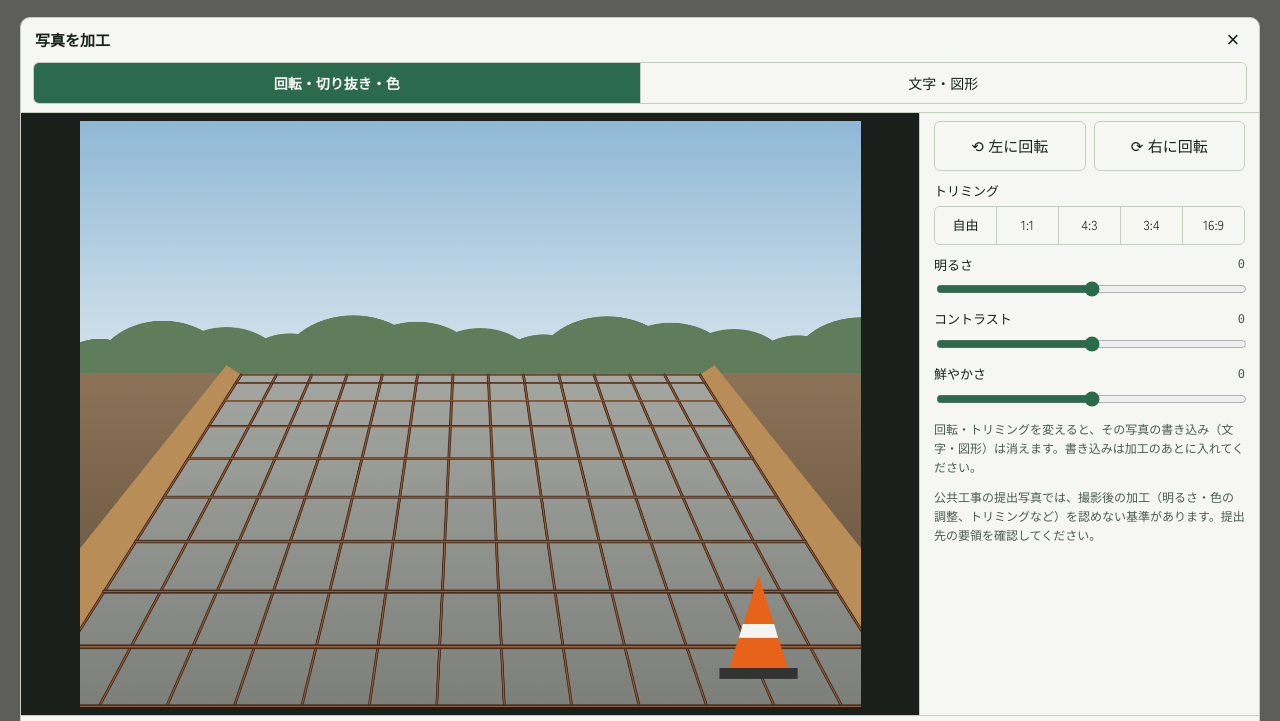
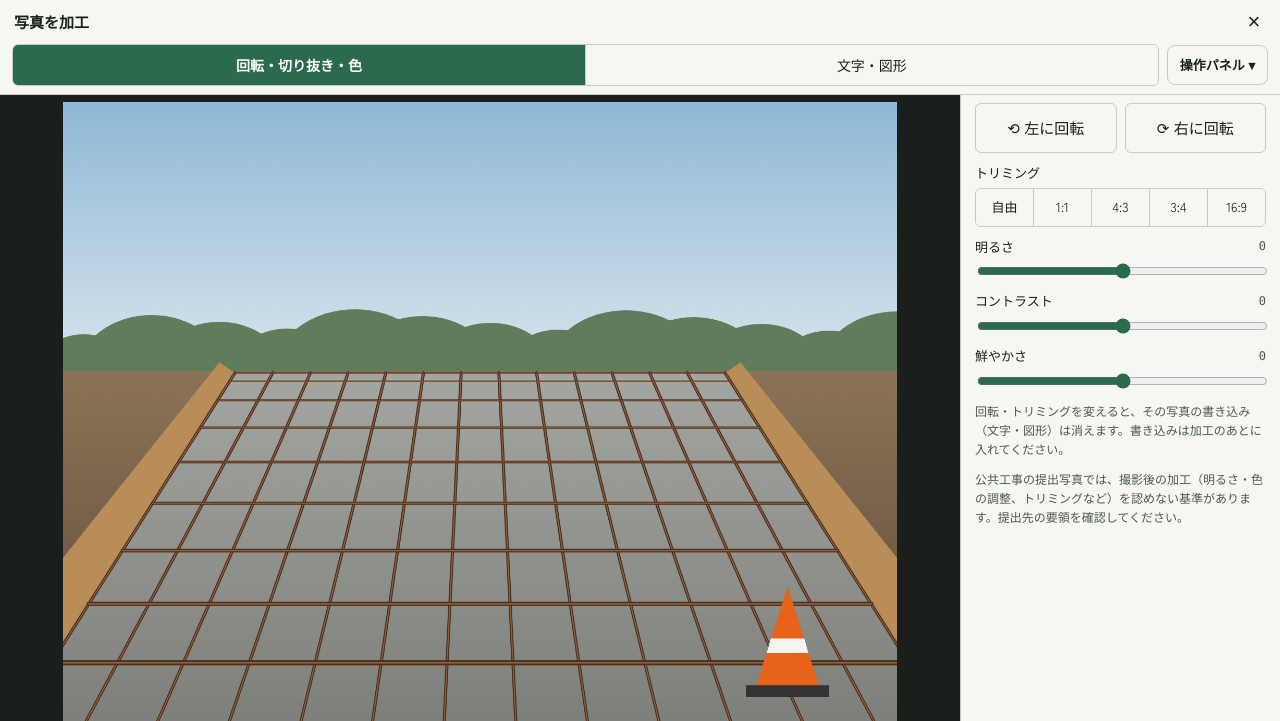
Before and after one commit to snt1989/kokubanapp, a website: page index.html in a window 1280 px wide. Both pictures are taken after a click on the button "✎ 加工・書き込み". Shown: the top 721 px of the page. Drawn offline with Linux system fonts and the light colour scheme; no server answers; a web font is replaced by a local one.

Commit message:
加工画面を全画面表示にし、操作パネルをたたんで写真を最大化できるように
Co-Authored-By: Claude Sonnet 5.5 <noreply@anthropic.com>
Claude-Session: https://claude.ai/code/session_016XzZ6qTTaaZ1Lni6vJpfZg

```diff
--- a/index.html
+++ b/index.html
@@ -250,7 +250,7 @@ input[type="range"] { width: 100%; accent-color: var(--accent); }
 
 /* 加工・書き込み（ひとつの画面。写真をできるだけ大きく） */
 .editbtn { min-height: 32px; padding: 0 12px; font: inherit; font-size: 12px; font-weight: 700; color: var(--ink); background: var(--surface); border: 1px solid var(--line); border-radius: 999px; cursor: pointer; white-space: nowrap; }
-#edit { width: min(1240px, calc(100vw - 16px)); height: min(97vh, 1000px); padding: 0; border: 1px solid var(--line); border-radius: 10px; background: var(--surface); color: var(--ink); font-family: var(--f-body); overflow: hidden; }
+#edit { width: 100vw; max-width: 100vw; height: 100vh; height: 100dvh; max-height: 100dvh; padding: 0; border: 0; border-radius: 0; margin: 0; background: var(--surface); color: var(--ink); font-family: var(--f-body); overflow: hidden; }
 #edit[open] { display: flex; flex-direction: column; }
 #edit::backdrop { background: rgba(0, 0, 0, .6); }
 .ed-head { display: flex; align-items: center; justify-content: space-between; padding: 2px 6px 2px 14px; flex: none; }
@@ -258,9 +258,13 @@ input[type="range"] { width: 100%; accent-color: var(--accent); }
 .ed-tabbar { flex: none; padding: 0 12px 8px; border-bottom: 1px solid var(--line); }
 .ed-tabbar .seg button { min-height: 40px; font-size: 14px; }
 .ed-main { flex: 1 1 auto; min-height: 0; display: flex; flex-direction: column; }
-.ed-stage { flex: 1 1 auto; min-height: 0; display: flex; align-items: center; justify-content: center; background: #1b1f1c; overflow: hidden; padding: 8px; }
+.ed-stage { flex: 1 1 auto; min-height: 0; display: flex; align-items: center; justify-content: center; background: #1b1f1c; overflow: hidden; padding: 6px; }
 .ed-wrap { position: relative; line-height: 0; }
 #ed-cv { display: block; touch-action: none; }
+.ed-side[hidden] { display: none; }
+.ed-tabbar { display: flex; gap: 8px; align-items: center; }
+.ed-tabbar .seg { flex: 1; }
+.ed-tabbar .panelbtn { flex: none; min-height: 40px; padding: 0 12px; font: inherit; font-size: 13px; font-weight: 700; color: var(--ink); background: var(--surface); border: 1px solid var(--line); border-radius: 8px; cursor: pointer; white-space: nowrap; }
 .ed-side { flex: none; height: 33%; min-height: 150px; overflow-y: auto; padding: 8px 14px; -webkit-overflow-scrolling: touch; }
 .ed-pane { display: flex; flex-direction: column; gap: 10px; }
 .ed-notice { margin: 0 0 8px; padding: 6px 10px; border-radius: 6px; background: var(--bg); border: 1px solid var(--mark); }
@@ -288,14 +292,14 @@ input[type="range"] { width: 100%; accent-color: var(--accent); }
 .seg button[role="tab"][aria-selected="true"] { background: var(--accent); color: var(--accent-ink); font-weight: 700; }
 @media (min-width: 900px) {
   .ed-main { flex-direction: row; }
-  .ed-side { width: 340px; height: auto; flex: none; border-left: 1px solid var(--line); }
+  .ed-side { width: 320px; height: auto; flex: none; border-left: 1px solid var(--line); }
 }
 @media (max-width: 860px) {
-  #edit { width: 100vw; max-width: 100vw; height: 100dvh; max-height: 100dvh; border-radius: 0; border: 0; }
   .fname { overflow: hidden; white-space: nowrap; text-overflow: ellipsis; display: block; }
   .stage-head { align-items: center; }
   .editbtn { padding: 0 10px; }
   .ed-stage { padding: 4px; }
+  .ed-side { height: 30%; }
 }
 
 @media (prefers-reduced-motion: no-preference) {
@@ -468,7 +472,7 @@ input[type="range"] { width: 100%; accent-color: var(--accent); }
   <div class="ed-tabbar"><div class="seg" role="tablist" id="ed-tabs" aria-label="加工の種類">
     <button type="button" role="tab" data-tab="adjust" aria-selected="true">回転・切り抜き・色</button>
     <button type="button" role="tab" data-tab="marks" aria-selected="false">文字・図形</button>
-  </div></div>
+  </div><button type="button" class="panelbtn" id="ed-panel" aria-expanded="true">操作パネル ▾</button></div>
   <div class="ed-main">
     <div class="ed-stage" id="ed-stage">
       <div class="ed-wrap" id="ed-wrap">
@@ -1841,7 +1845,7 @@ input[type="range"] { width: 100%; accent-color: var(--accent); }
   function edFit(W, H) {
     var cv2 = $('#ed-cv'), st = $('#ed-stage');
     if (cv2.width !== W || cv2.height !== H) { cv2.width = W; cv2.height = H; }
-    var sc = Math.min((st.clientWidth - 16) / W, (st.clientHeight - 16) / H);   // 画面いっぱいまで大きく（拡大もする）
+    var sc = Math.min((st.clientWidth - 12) / W, (st.clientHeight - 12) / H);   // 画面いっぱいまで大きく（拡大もする）
     if (!(sc > 0)) sc = 1;
     cv2.style.width = Math.max(1, Math.floor(W * sc)) + 'px'; cv2.style.height = Math.max(1, Math.floor(H * sc)) + 'px';
   }
@@ -1910,6 +1914,7 @@ input[type="range"] { width: 100%; accent-color: var(--accent); }
     var e0 = p.edit || editDefault();
     ed = { p: p, e: cloneEdit(e0), ratio: 'free', tab: 'adjust', marks: JSON.parse(JSON.stringify(p.marks || [])), marksGeo: geoKey(e0), hist: [], sel: -1, tool: 'select', drag: null, base: null };
     $('#ed-br').value = ed.e.br; $('#ed-ct').value = ed.e.ct; $('#ed-sa').value = ed.e.sa;
+    document.querySelector('.ed-side').hidden = false; $('#ed-panel').setAttribute('aria-expanded', 'true'); $('#ed-panel').textContent = '操作パネル ▾';
     var d = $('#edit'); if (d.showModal) d.showModal(); else d.setAttribute('open', '');
     edSetTab('adjust');
   }
@@ -2162,6 +2167,12 @@ input[type="range"] { width: 100%; accent-color: var(--accent); }
     });
     $('#btn-edit').addEventListener('click', openEdit);
     $('#ed-x').addEventListener('click', closeEdit);
+    $('#ed-panel').addEventListener('click', function () {   // 操作パネルをたたんで、写真を画面いっぱいにする
+      var side = document.querySelector('.ed-side'), open = side.hidden;
+      side.hidden = !open;
+      this.setAttribute('aria-expanded', String(open)); this.textContent = open ? '操作パネル ▾' : '操作パネル ▴';
+      if (ed) { edRender(); requestAnimationFrame(edRender); }
+    });
     $('#ed-cancel').addEventListener('click', closeEdit);
     $('#edit').addEventListener('close', function () { ed = null; });
     $('#ed-tabs').addEventListener('click', function (ev) { var b = ev.target.closest('button'); if (b && ed && b.getAttribute('data-tab') !== ed.tab) edSetTab(b.getAttribute('data-tab')); });
@@ -2215,9 +2226,10 @@ input[type="range"] { width: 100%; accent-color: var(--accent); }
 
   /* ---------- お知らせ（アップデート情報） ---------- */
   // 新しいお知らせは、配列の先頭に追加します（id は増やしていく）。
-  var APP_VERSION = '2026.11.18';
+  var APP_VERSION = '2026.11.19';
   var NEWS_BASE_SEEN = 4;  // 初めて開く端末では、この番号より新しいお知らせだけを「未読」にする
   var NEWS = [
+    { id: 10, date: '2026-11-19', tag: '改善', title: '加工の画面を全画面にしました', body: '「✎ 加工・書き込み」を開くと、画面全体に写真を大きく表示します。右上の「操作パネル」を押すと、操作パネルをたたんで写真をさらに大きくできます（もう一度押すと開きます）。' },
     { id: 9, date: '2026-11-18', tag: '改善', title: '加工と書き込みをひとつの画面にまとめ、写真を大きく表示しました', body: '写真の上の「✎ 加工・書き込み」で、「回転・切り抜き・色」と「文字・図形」を同じ画面で切り替えて使えます。写真は画面いっぱいに大きく表示されます（パソコンでは、右側に操作パネルが並びます）。「適用」を押すまで写真は変わらないので、「キャンセル」で全部取り消せます。' },
     { id: 8, date: '2026-11-17', tag: '新機能', title: '写真に文字・図形を入れられます', body: '写真の上の「✎ 加工・書き込み」の「文字・図形」タブから、次を書き込めます。\n・文字（背景なし／白／黒、大きさ・色を変更）\n・四角、丸、矢印（色・太さ・薄い塗りつぶし）\n置いたあとに動かしたり、大きさを変えたり、削除できます。「1つ戻す」も使えます。\n書き込みは写真ごとに保存され、書き出しやまとめて保存にも反映されます。黒板は書き込みの上に重なります。' },
     { id: 7, date: '2026-11-16', tag: '新機能', title: '写真を加工できるようになりました', body: '写真の上の「✎ 写真を加工」から、次の加工ができます。\n・回転（左・右に90度）\n・トリミング（自由／1:1／4:3／3:4／16:9）\n・明るさ・コントラスト・鮮やかさの調整\n元の写真は残るので、何度でもやり直せます。公共工事の提出写真では、加工を認めない基準があるため、提出先の要領を確認してください。' },
--- a/sw.js
+++ b/sw.js
@@ -1,6 +1,6 @@
 // 後付け小黒板: オフライン用の Service Worker
 // 画面を更新してリリースするときは、この番号を上げる（利用者に「アプリが更新されました」と出ます）
-const VER = 'kokuban-v5';
+const VER = 'kokuban-v6';
 const CORE = ['/', '/index.html', '/manifest.webmanifest', '/icon-192.png', '/icon-512.png', '/apple-touch-icon.png', '/favicon.ico'];
 
 self.addEventListener('install', (e) => {
```
